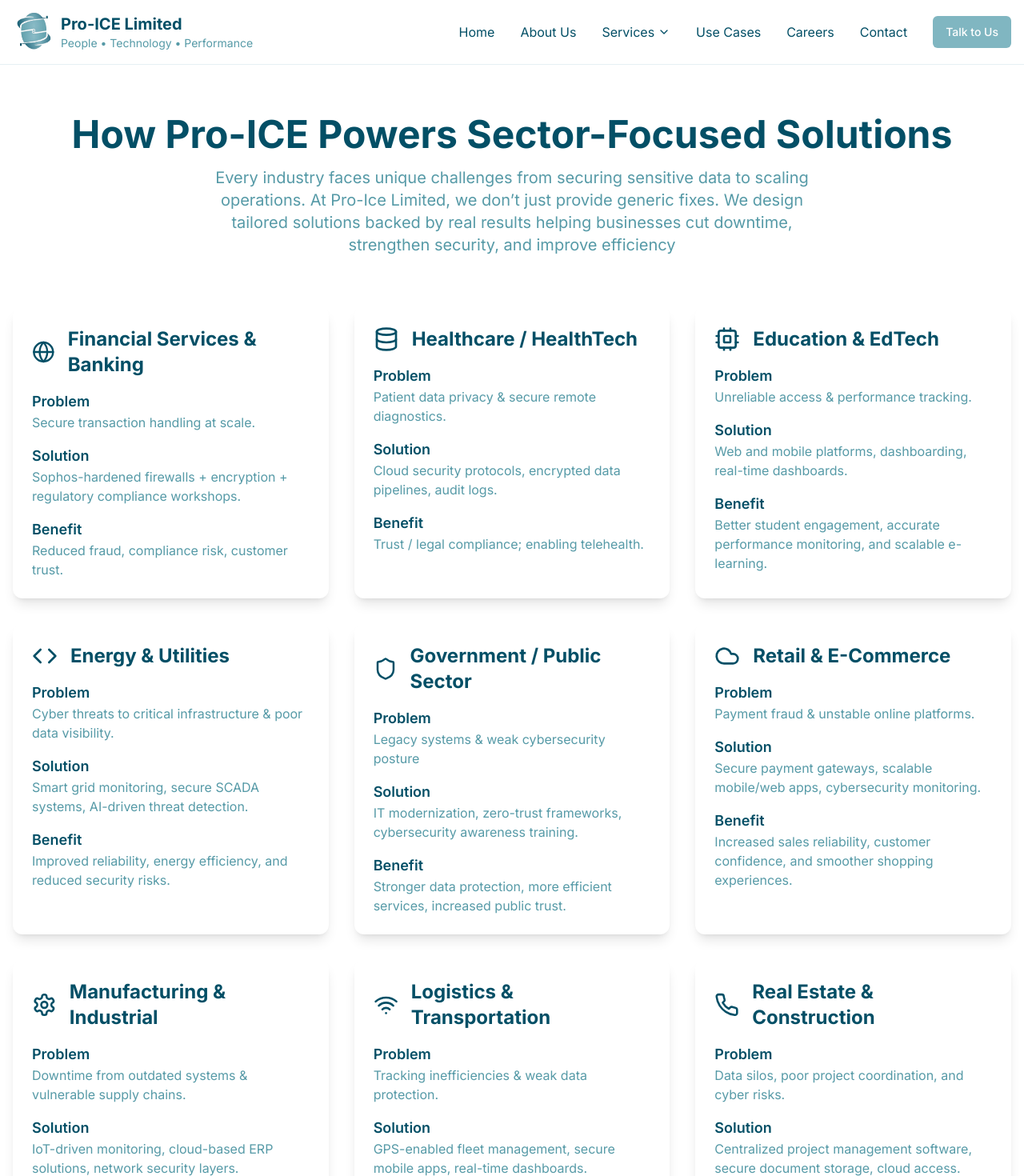
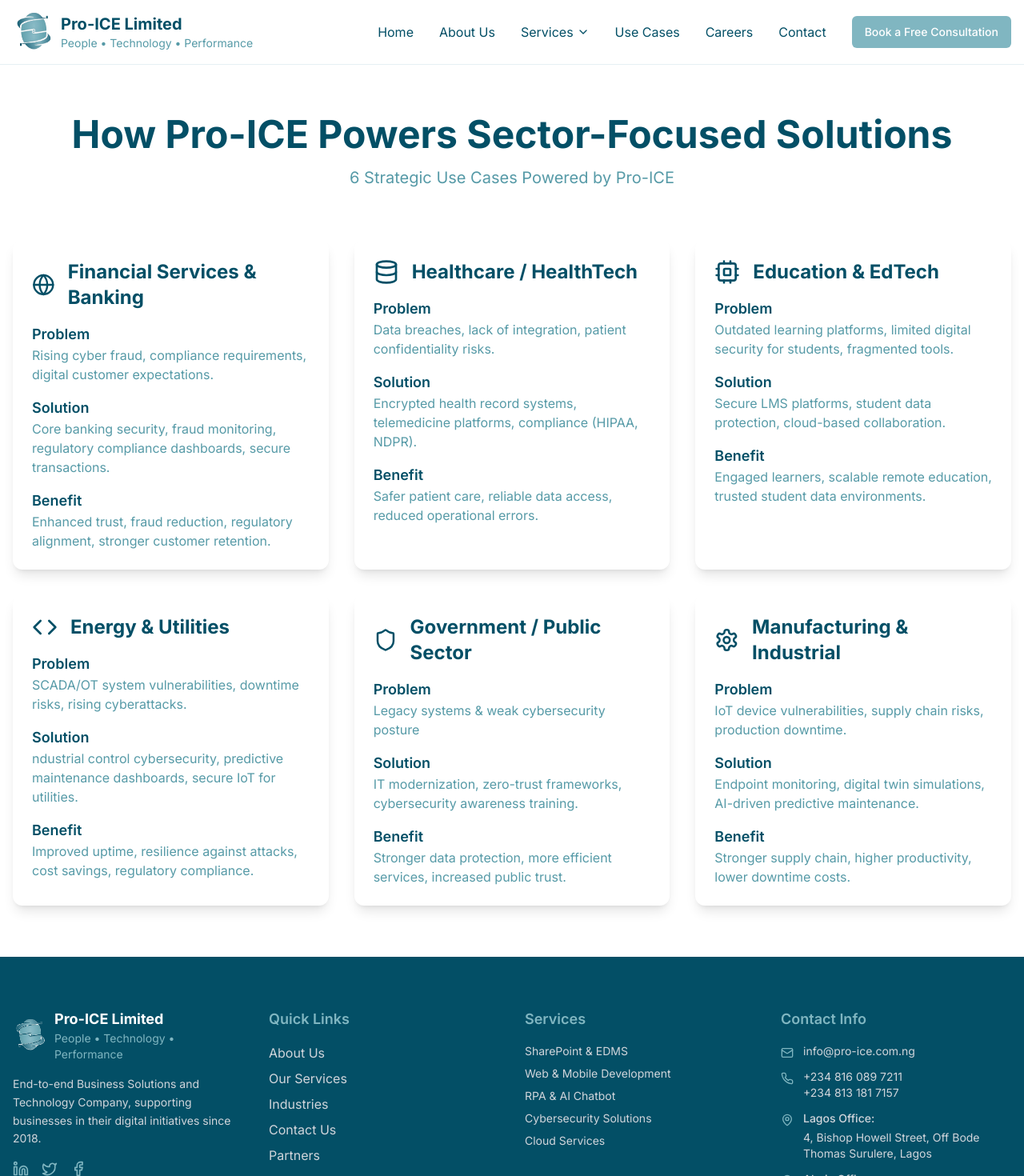
Before and after one commit to Lois39/ProIce-Website, a Next.js app: page /industries in a window 1280 px wide. Shown: the top 1470 px of the page at 80% size. Built offline with nearby package versions, Linux system fonts and the light colour scheme.

Commit message:
feedback done

```diff
--- a/app/industries/page.tsx
+++ b/app/industries/page.tsx
@@ -107,33 +107,33 @@
     title: "Financial Services & Banking",
     link: "/services/cybersecurity",
     icon: <Globe className="h-8 w-8 text-[#034F66]" />,
-    problem: "Secure transaction handling at scale.",
-    solution: "Sophos-hardened firewalls + encryption + regulatory compliance workshops.",
-    benefit: "Reduced fraud, compliance risk, customer trust."
+    problem: "Rising cyber fraud, compliance requirements, digital customer expectations.",
+    solution: "Core banking security, fraud monitoring, regulatory compliance dashboards, secure transactions.",
+    benefit: " Enhanced trust, fraud reduction, regulatory alignment, stronger customer retention."
   },
   {
     title: "Healthcare / HealthTech",
     link: "/services/cloud-services",
     icon: <Database className="h-8 w-8 text-[#034F66]" />,
-    problem: "Patient data privacy & secure remote diagnostics.",
-    solution: "Cloud security protocols, encrypted data pipelines, audit logs.",
-    benefit: "Trust / legal compliance; enabling telehealth."
+    problem: "Data breaches, lack of integration, patient confidentiality risks.",
+    solution: "Encrypted health record systems, telemedicine platforms, compliance (HIPAA, NDPR).",
+    benefit: " Safer patient care, reliable data access, reduced operational errors."
   },
   {
     title: "Education & EdTech",
     link: "/services/web-mobile-development",
     icon: <Cpu className="h-8 w-8 text-[#034F66]" />,
-    problem: "Unreliable access & performance tracking.",
-    solution: "Web and mobile platforms, dashboarding, real-time dashboards.",
-    benefit: "Better student engagement, accurate performance monitoring, and scalable e-learning."
+    problem: "Outdated learning platforms, limited digital security for students, fragmented tools.",
+    solution: "Secure LMS platforms, student data protection, cloud-based collaboration.",
+    benefit: "Engaged learners, scalable remote education, trusted student data environments."
   },
   {
     title: "Energy & Utilities",
     link: "/services/cybersecurity",
     icon: <Code className="h-8 w-8 text-[#034F66]" />,
-    problem: "Cyber threats to critical infrastructure & poor data visibility.",
-    solution: "Smart grid monitoring, secure SCADA systems, AI-driven threat detection.",
-    benefit: "Improved reliability, energy efficiency, and reduced security risks."
+    problem: "SCADA/OT system vulnerabilities, downtime risks, rising cyberattacks.",
+    solution: "ndustrial control cybersecurity, predictive maintenance dashboards, secure IoT for utilities.",
+    benefit: " Improved uptime, resilience against attacks, cost savings, regulatory compliance."
   },
   {
     title: "Government / Public Sector",
@@ -143,38 +143,38 @@
     solution: "IT modernization, zero-trust frameworks, cybersecurity awareness training.",
     benefit: "Stronger data protection, more efficient services, increased public trust."
   },
-  {
-    title: "Retail & E-Commerce",
-    link: "/services/web-mobile-development",
-    icon: <Cloud className="h-8 w-8 text-[#034F66]" />,
-    problem: "Payment fraud & unstable online platforms.",
-    solution: "Secure payment gateways, scalable mobile/web apps, cybersecurity monitoring.",
-    benefit: "Increased sales reliability, customer confidence, and smoother shopping experiences."
-  },
+  // {
+  //   title: "Retail & E-Commerce",
+  //   link: "/services/web-mobile-development",
+  //   icon: <Cloud className="h-8 w-8 text-[#034F66]" />,
+  //   problem: "Payment fraud & unstable online platforms.",
+  //   solution: "Secure payment gateways, scalable mobile/web apps, cybersecurity monitoring.",
+  //   benefit: "Increased sales reliability, customer confidence, and smoother shopping experiences."
+  // },
   {
     title: "Manufacturing & Industrial",
     link: "/services/rpa-ai-chatbot",
     icon: <Settings className="h-8 w-8 text-[#034F66]" />,
-    problem: "Downtime from outdated systems & vulnerable supply chains.",
-    solution: "IoT-driven monitoring, cloud-based ERP solutions, network security layers.",
-    benefit: "Improved operational efficiency, minimized downtime, stronger supply chain resilience."
+    problem: "IoT device vulnerabilities, supply chain risks, production downtime.",
+    solution: "Endpoint monitoring, digital twin simulations, AI-driven predictive maintenance.",
+    benefit: "Stronger supply chain, higher productivity, lower downtime costs."
   },
-  {
-    title: "Logistics & Transportation",
-    link: "/services/internet-of-things",
-    icon: <Wifi className="h-8 w-8 text-[#034F66]" />,
-    problem: "Tracking inefficiencies & weak data protection.",
-    solution: "GPS-enabled fleet management, secure mobile apps, real-time dashboards.",
-    benefit: "Reduced delays, optimized delivery operations, and customer transparency."
-  },
-  {
-    title: "Real Estate & Construction",
-    link: "/services/web-mobile-development",
-    icon: <Phone className="h-8 w-8 text-[#034F66]" />,
-    problem: "Data silos, poor project coordination, and cyber risks.",
-    solution: "Centralized project management software, secure document storage, cloud access.",
-    benefit: "Better collaboration, reduced delays, and secure handling of sensitive contracts."
-  }
+  // {
+  //   title: "Logistics & Transportation",
+  //   link: "/services/internet-of-things",
+  //   icon: <Wifi className="h-8 w-8 text-[#034F66]" />,
+  //   problem: "Tracking inefficiencies & weak data protection.",
+  //   solution: "GPS-enabled fleet management, secure mobile apps, real-time dashboards.",
+  //   benefit: "Reduced delays, optimized delivery operations, and customer transparency."
+  // },
+  // {
+  //   title: "Real Estate & Construction",
+  //   link: "/services/web-mobile-development",
+  //   icon: <Phone className="h-8 w-8 text-[#034F66]" />,
+  //   problem: "Data silos, poor project coordination, and cyber risks.",
+  //   solution: "Centralized project management software, secure document storage, cloud access.",
+  //   benefit: "Better collaboration, reduced delays, and secure handling of sensitive contracts."
+  // }
 ]
 
 export default function IndustriesPage() {
@@ -184,7 +184,7 @@
         <div className="text-center mb-16">
           <h1 className="text-4xl md:text-5xl font-bold text-[#034F66] mb-4">How Pro-ICE Powers Sector-Focused Solutions</h1>
           <p className="text-xl text-[#569AA7] max-w-3xl mx-auto">
-            Every industry faces unique challenges from securing sensitive data to scaling operations. At Pro-Ice Limited, we don’t just provide generic fixes. We design tailored solutions backed by real results helping businesses cut downtime, strengthen security, and improve efficiency
+          6 Strategic Use Cases Powered by Pro-ICE
           </p>
         </div>
 
--- a/components/cta-section.tsx
+++ b/components/cta-section.tsx
@@ -30,7 +30,7 @@
     size="lg"
     className="bg-white text-[#80B6C1] hover:bg-gray-100 px-8 py-4 text-lg font-semibold"
   >
-    <Phone className="mr-2 h-5 w-5" /> Talk to Us
+    <Phone className="mr-2 h-5 w-5" /> Book a Free Consultation
   </Button>
 </a>
 
@@ -40,7 +40,7 @@
     size="lg"
     className="border-white text-white hover:bg-white hover:text-[#80B6C1] px-8 py-4 text-lg bg-transparent"
   >
-    Explore Services <ArrowRight className="ml-2 h-5 w-5" />
+    See How We Can Help You <ArrowRight className="ml-2 h-5 w-5" />
   </Button>
 </Link>
           </div>
--- a/components/hero.tsx
+++ b/components/hero.tsx
@@ -53,7 +53,7 @@
                   "mailto:info@pro-ice.com.ng?subject=Business Inquiry&body=Hello Pro-ICE Team,%0D%0A%0D%0AI would like to discuss how Pro-ICE can help transform my business.%0D%0A%0D%0APlease contact me to schedule a consultation.%0D%0A%0D%0AThank you.")
               }
             >
-              Talk to Us <ArrowRight className="ml-2 h-5 w-5" />
+             Book a Free Consultation <ArrowRight className="ml-2 h-5 w-5" />
             </Button>
             </a>
               <Link href="/services">
@@ -62,7 +62,7 @@
               size="lg"
               className="border-white text-white hover:bg-white hover:text-[#80B6C1] px-8 py-4 text-lg bg-transparent"
             >
-              <Play className="mr-2 h-5 w-5" /> Explore Services
+              <Play className="mr-2 h-5 w-5" /> See How We Can Help You
             </Button>
             </Link>
           </motion.div>
--- a/components/navigation.tsx
+++ b/components/navigation.tsx
@@ -77,7 +77,7 @@
                   "mailto:info@pro-ice.com.ng?subject=Business Inquiry&body=Hello Pro-ICE Team,%0D%0A%0D%0AI would like to discuss how Pro-ICE can help transform my business.%0D%0A%0D%0APlease contact me to schedule a consultation.%0D%0A%0D%0AThank you.")
               }
             >
-              Talk to Us
+              Book a Free Consultation
             </Button>
           </div>
 
@@ -116,7 +116,7 @@
                     "mailto:info@pro-ice.com.ng?subject=Business Inquiry&body=Hello Pro-ICE Team,%0D%0A%0D%0AI would like to discuss how Pro-ICE can help transform my business.%0D%0A%0D%0APlease contact me to schedule a consultation.%0D%0A%0D%0AThank you.")
                 }
               >
-                Talk to Us
+                Book a Free Consultation
               </Button>
             </div>
           </div>
```
